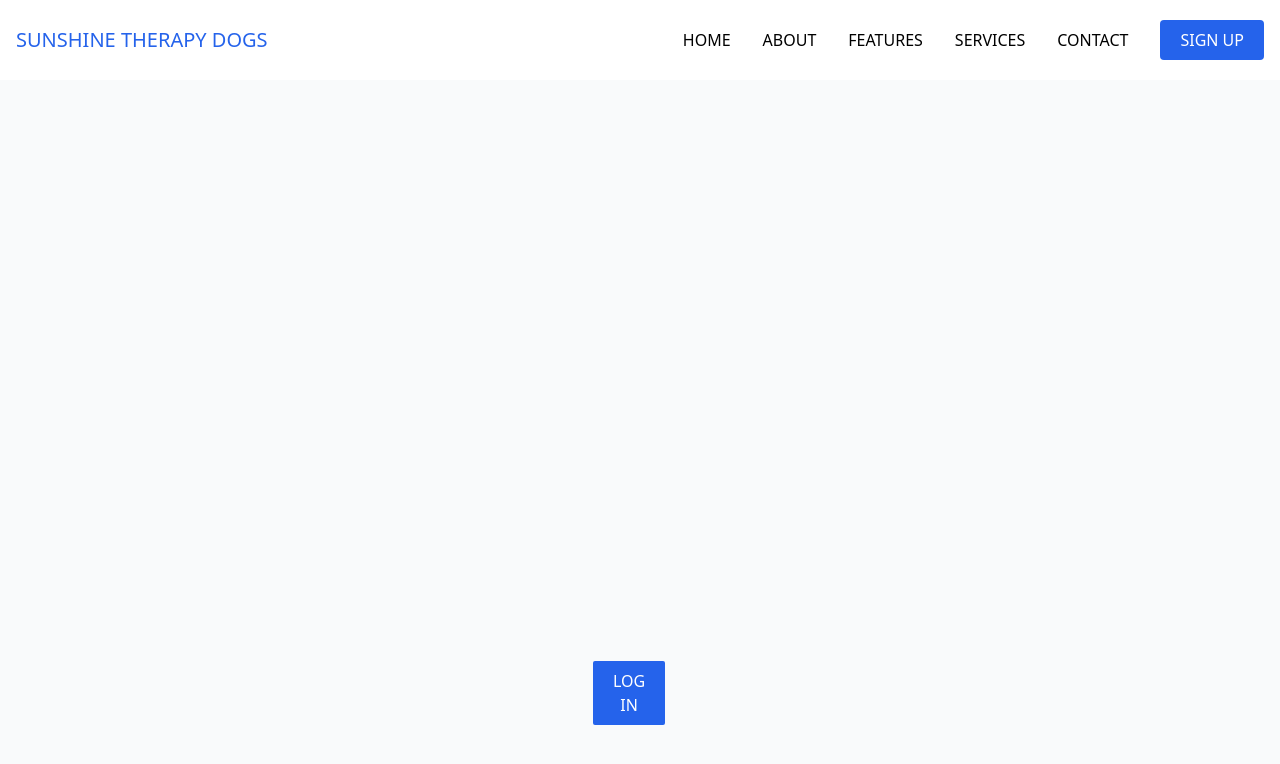
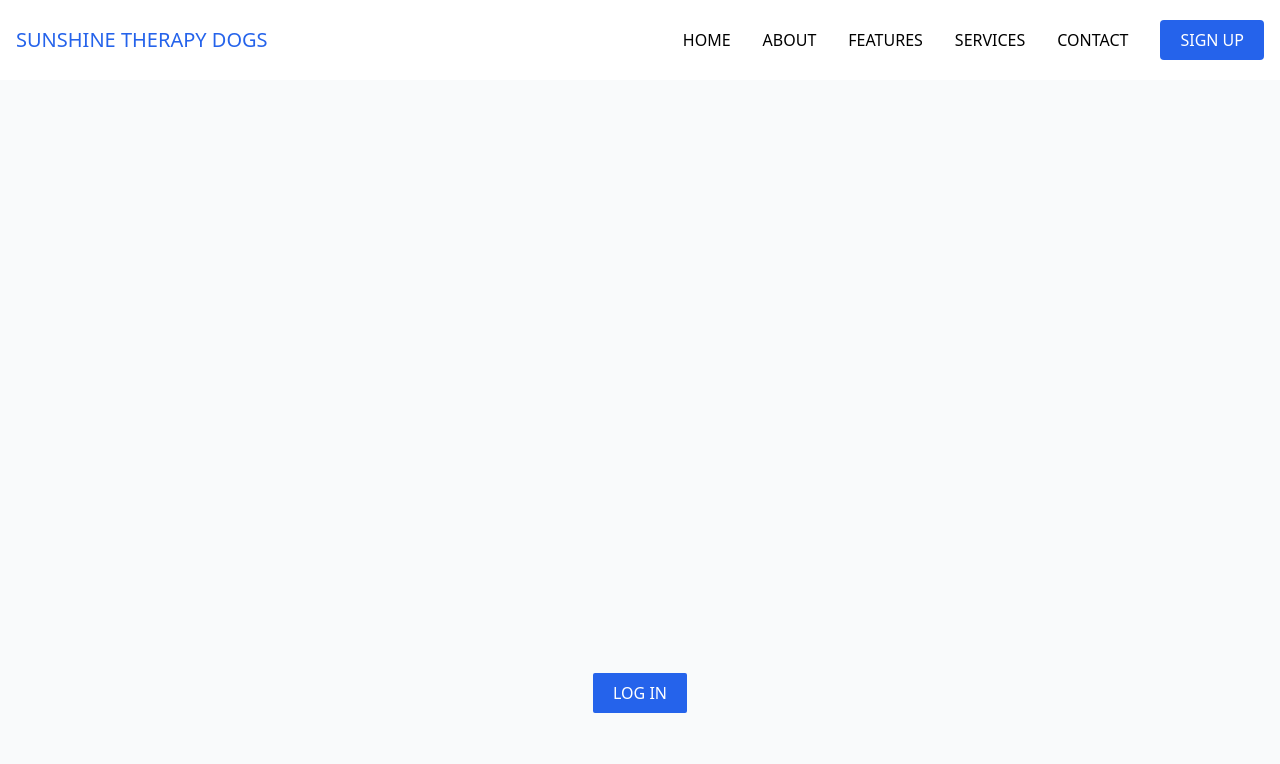
Before and after one commit to Bentechnical/SunshineTesting, a plain HTML site: page index.html in a window 1280 px wide. Drawn offline with nearby package versions, Linux system fonts and the light colour scheme.

Commit message:
Update index.html

```diff
--- a/index.html
+++ b/index.html
@@ -21,7 +21,7 @@
         <section class="bg-gray-50 flex h-screen p-20 text-gray-500">
             <div class="bottom-auto container flex items-end justify-center m-auto px-4 relative top-1/3">
                 <div class="-mx-4 flex flex-wrap">
-                    <div class="flex px-4 text-center w-full lg:text-right lg:w-3/12"> <a href="#" class="bg-blue-600 font-light inline-flex px-5 py-2 rounded-sm text-center text-nowrap text-white uppercase hover:bg-blue-700">Log In</a>
+                    <div class="flex px-4 text-center w-full lg:text-right lg:w-3/12"> <a href="#" class="bg-blue-600 font-light inline-flex px-5 py-2 rounded-sm text-center whitespace-nowrap text-white uppercase hover:bg-blue-700">Log In</a>
                     </div>
                 </div>
             </div>
```
